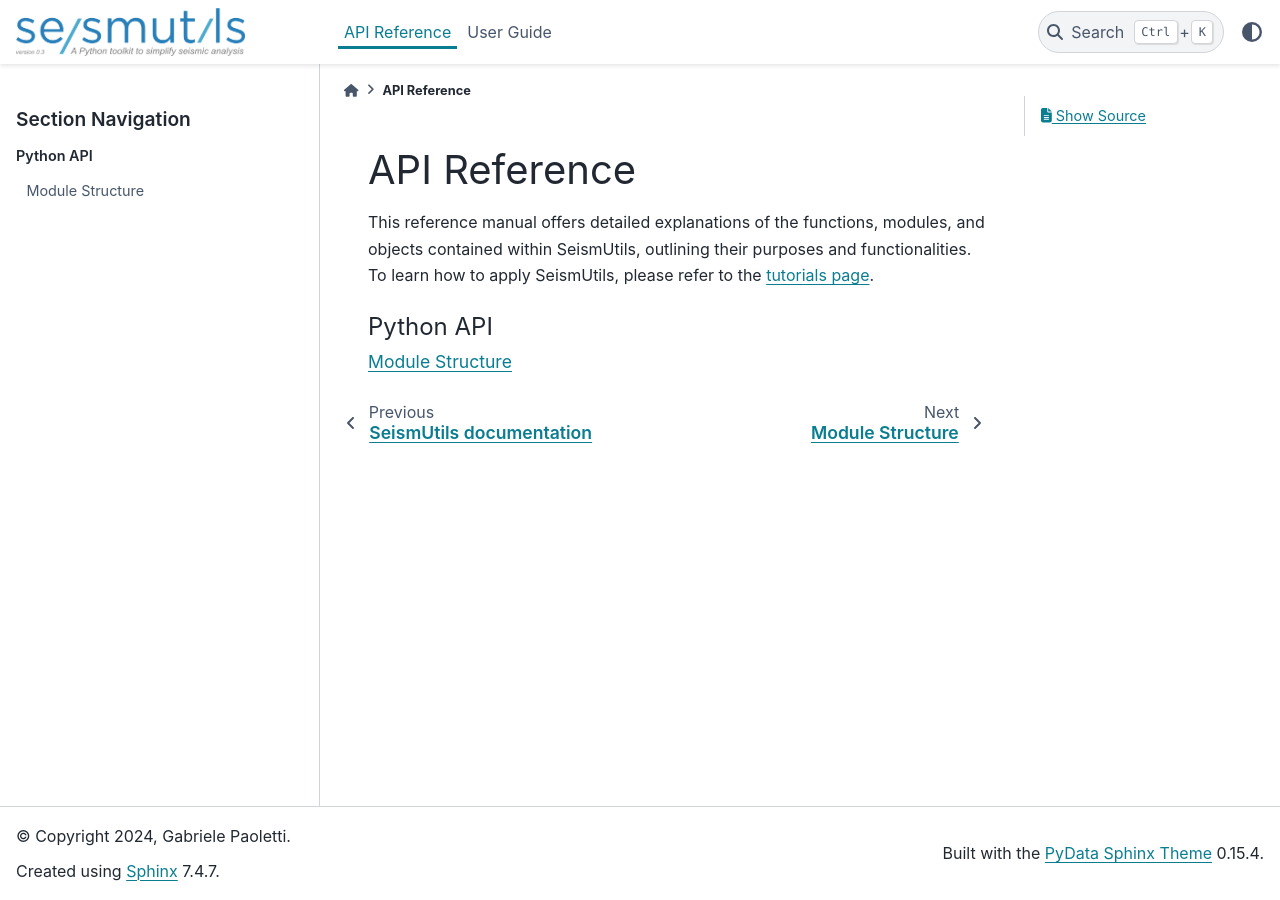
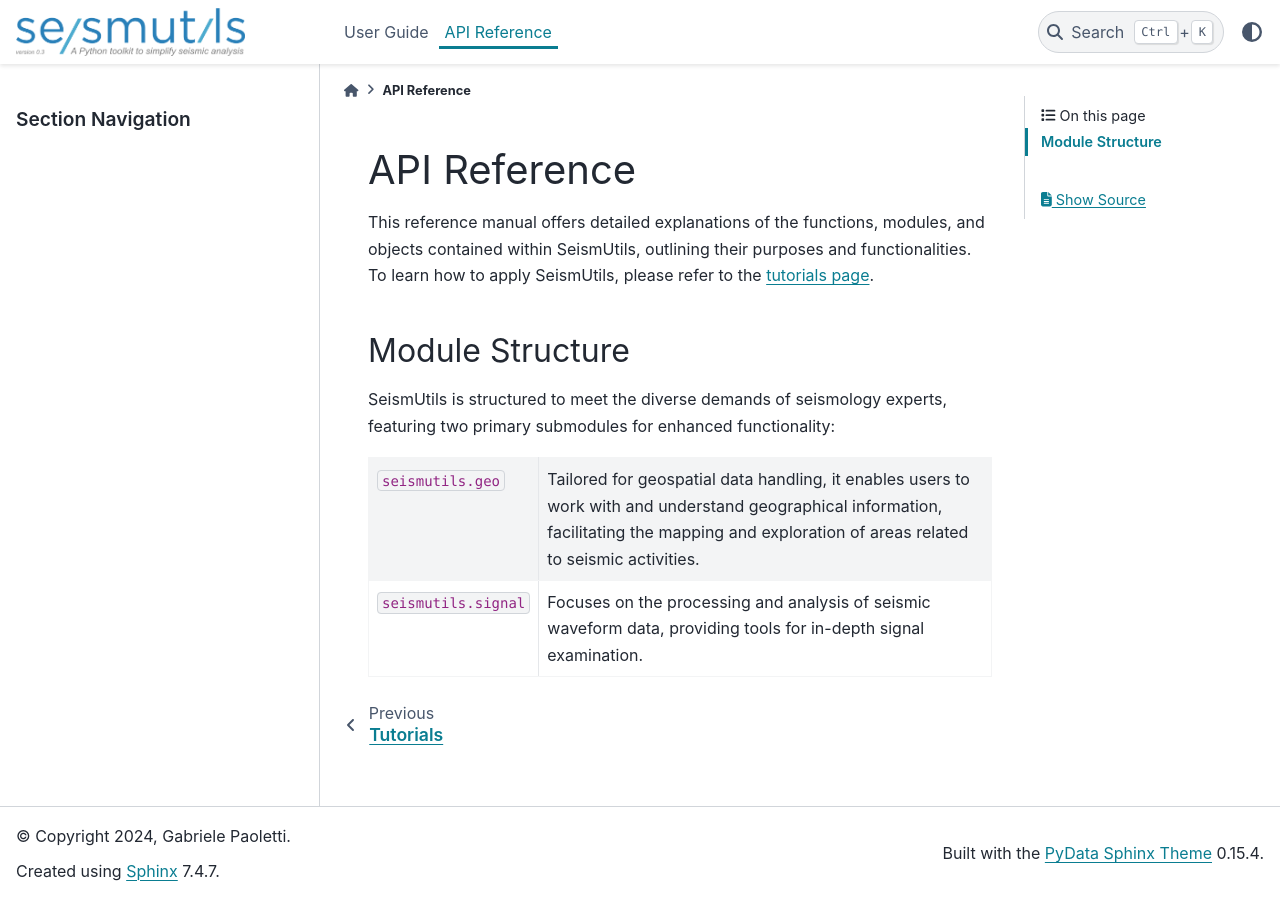
Before and after one commit to gabrielepaoletti/seismutils, a Sphinx documentation site: the page built from docs/source/api_reference.rst, in a window 1280 px wide. Built offline with Sphinx 7.4.7 and the PyData theme 0.15.4, drawn with Linux system fonts in a browser that asks for light colours; pages that are not in the unit, such as notebooks, are missing from menus.

Commit message:
Updated documentation

```diff
--- a/docs/source/api_reference.rst
+++ b/docs/source/api_reference.rst
@@ -3,8 +3,16 @@
 
 This reference manual offers detailed explanations of the functions, modules, and objects contained within SeismUtils, outlining their purposes and functionalities. To learn how to apply SeismUtils, please refer to the `tutorials page <https://seismutils.readthedocs.io/en/latest/user_guide/tutorials.html>`_.
 
-.. toctree::
-   :maxdepth: 1
-   :caption: Python API
+Module Structure
+^^^^^^^^^^^^^^^^
 
-   documentation/module_structure
+SeismUtils is structured to meet the diverse demands of seismology experts, featuring two primary submodules for enhanced functionality:
+
+.. list-table::
+   :widths: 25 75
+   :header-rows: 0
+
+   * - ``seismutils.geo``
+     - Tailored for geospatial data handling, it enables users to work with and understand geographical information, facilitating the mapping and exploration of areas related to seismic activities.
+   * - ``seismutils.signal``
+     - Focuses on the processing and analysis of seismic waveform data, providing tools for in-depth signal examination.
--- a/docs/source/index.rst
+++ b/docs/source/index.rst
@@ -14,5 +14,5 @@
    :maxdepth: 1
    :caption: Getting started
 
+   user_guide
    api_reference
-   user_guide
```
Also changed, not shown: docs/source/documentation/module_structure.rst (deleted, +0 -13 lines).
